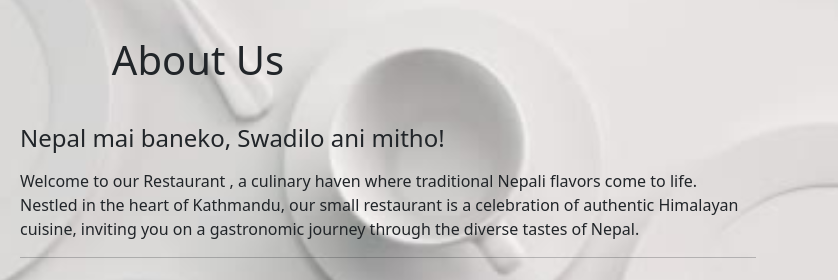
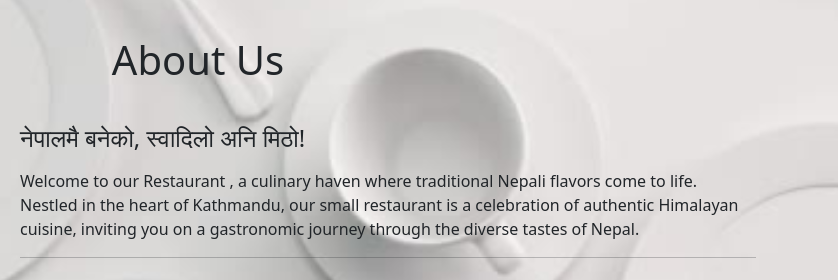
Before and after one commit to simonpok/Resturant-Site, a plain HTML site: page index.html in a window 1280 px wide. Shown: the part 940-1220 px from the top of the page, 442-1280 px from the left. Drawn offline with nearby package versions, Linux system fonts and the light colour scheme.

Commit message:
Update index.html

```diff
--- a/index.html
+++ b/index.html
@@ -96,7 +96,7 @@
                 </div>
 
                 <div class="col-lg-8">
-                    <p><h4>Nepal mai baneko, Swadilo ani mitho!</h4></p>
+                    <p><h4>नेपालमै बनेको, स्वादिलो अनि मिठो! </h4></p>
                     <div class="row mt-3">
                         <div class="col-md-12">
 
```
